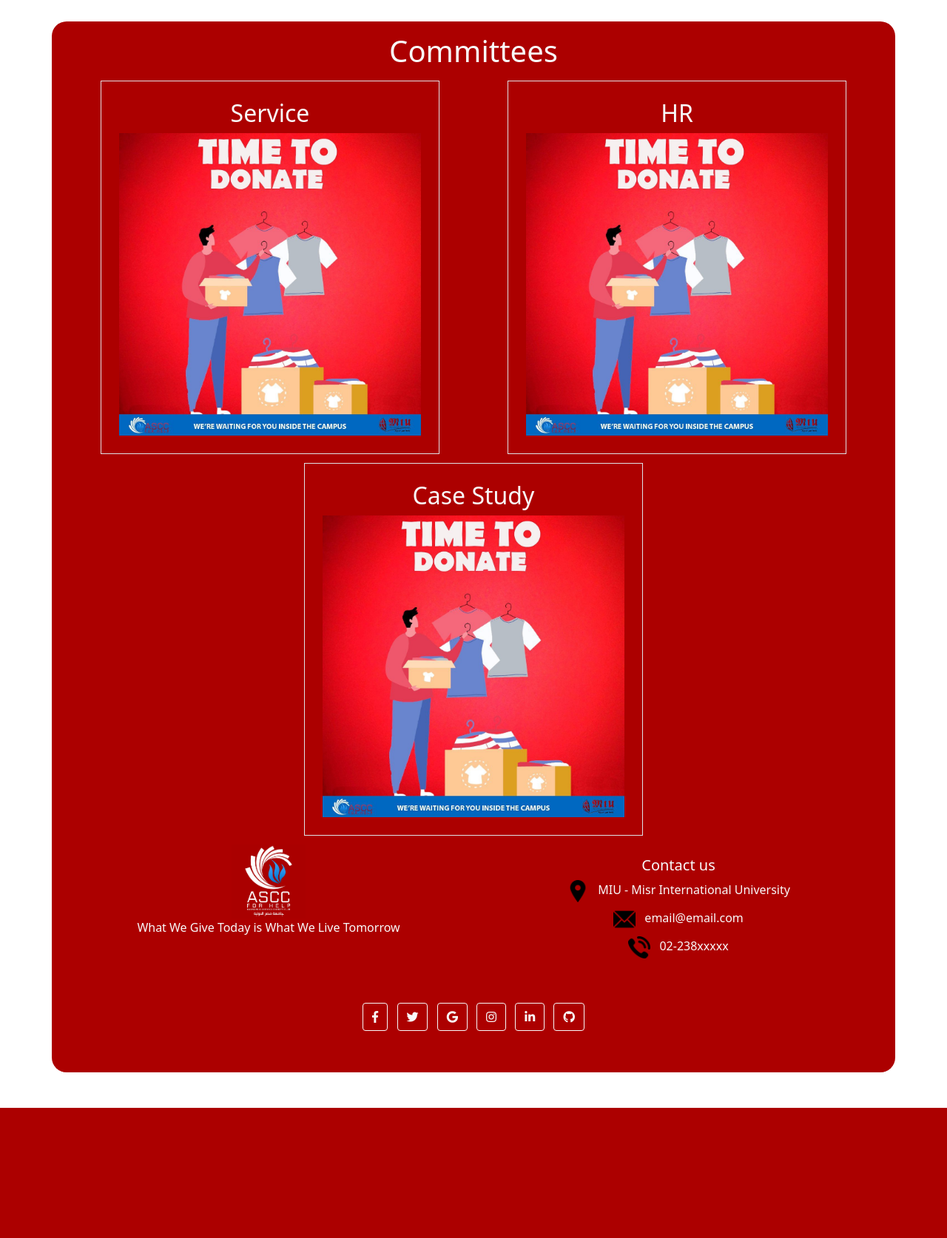
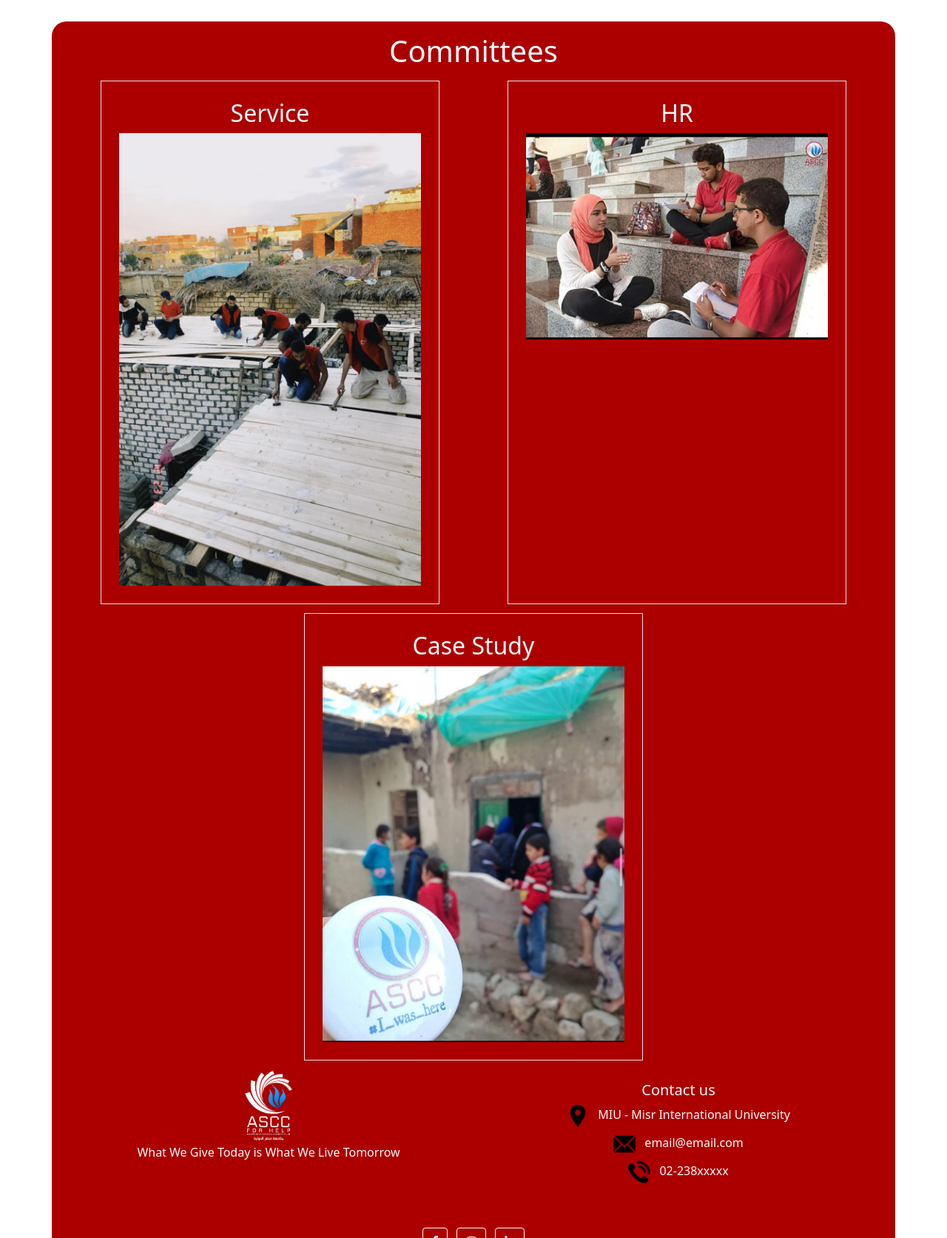
Before and after one commit to mourra950/Project-Agile-CSE233, a Django app: page /main in a window 1280 px wide. Shown: the part 99-1773 px from the top of the page at 74% size. Before the commit the page ends 1597 px from the top, so only its background shows below. Run offline with Django 4.2, Linux system fonts and the light colour scheme; data comes from the database, SQL or seed files in the repository; both versions use the stored data as it was after the commit; some libraries are stand-ins or nearby versions.

Commit message:
Added pictures for committees
Co-Authored-By: aya ahmad gamal <71007442+Aya-gamal2211@users.noreply.github.com>
Co-Authored-By: Shaimaa-moh <93445956+Shaimaa-moh@users.noreply.github.com>
Co-Authored-By: Omar Mohamed <64339763+mourra950@users.noreply.github.com>
Co-Authored-By: ranawalid <103863926+ranawalid@users.noreply.github.com>

```diff
--- a/Agile/Asec/Templates/Committee/main.html
+++ b/Agile/Asec/Templates/Committee/main.html
@@ -10,17 +10,17 @@
     {% for committee in committees%}
       {% if forloop.counter0|divisibleby:2 %}
         <div class="row justify-content-around m-1 h-auto" >
-          <a href="show_committee/{{committee.id}}" class="col-lg-5 border mt-2 p-4 text-light" style="text-decoration: none; color: black;">
+          <a href="show_committee/{{committee.id}}" class="col-lg-5 border mt-2 p-4 text-light" style="text-decoration: none;">
             <div >
               <h2>{{committee.name}}</h2>
-              <img class="w-100" src="{% static 'pictures/committee.jpg' %}" alt="">
+              <img class="w-100" src="{% static committee.photo %}" alt="">
             </div>
           </a>
       {%else%}
-          <a href="show_committee/{{committee.id}}" class="col-lg-5 border mt-2 p-4 text-light" style="text-decoration: none; color: black;">
+          <a href="show_committee/{{committee.id}}" class="col-lg-5 border mt-2 p-4 text-light" style="text-decoration: none;">
             <div >
               <h2>{{committee.name}}</h2>
-              <img class="w-100" src="{% static 'pictures/committee.jpg' %}" alt="">
+              <img class="w-100" src="{% static committee.photo %}" alt="">
             </div>
           </a>
 
--- a/Agile/Asec/Templates/General/about_us.html
+++ b/Agile/Asec/Templates/General/about_us.html
@@ -7,7 +7,6 @@
 
     <div class="container text-center fw-bold w-75">
         <h2>About us</h2>
-        Lorem ipsum dolor sit amet, consectetur adipisicing elit. Delectus et eius maiores mollitia, assumenda doloribus cum animi vel, laboriosam harum itaque dignissimos, tempora architecto alias nisi praesentium recusandae! Aliquam, quos.
-    </div>
+        This is our goal @ ASCC: Spreading Joy, making our Community better one step at a time and through that --> Developing ourselves along the way, Learning from other people, Seeing things you have never dreamed of seeing and feeling a sense of accomplishment when you know that you have made a difference in someone's life.    </div>
 </div>
 {% endblock %}
--- a/Agile/Asec/Templates/General/layout.html
+++ b/Agile/Asec/Templates/General/layout.html
@@ -107,33 +107,18 @@
 			<!-- Social Media -->
 			<div class="mb-4 text-center mt-5" id="contact-us">
 				<!-- Facebook -->
-				<a class="btn btn-outline-light btn-floating m-1" href="#!" role="button"
+				<a class="btn btn-outline-light btn-floating m-1" href="https://www.facebook.com/ASCCforHelp/?mibextid=LQQJ4d" role="button" target="_blank"
 				><i class="fab fa-facebook-f"></i
 				></a>
 
-				<!-- Twitter -->
-				<a class="btn btn-outline-light btn-floating m-1" href="#!" role="button"
-					><i class="fab fa-twitter"></i
-				></a>
-
-				<!-- Google -->
-				<a class="btn btn-outline-light btn-floating m-1" href="#!" role="button"
-					><i class="fab fa-google"></i
-				></a>
-
 				<!-- Instagram -->
-				<a class="btn btn-outline-light btn-floating m-1" href="#!" role="button"
+				<a class="btn btn-outline-light btn-floating m-1" href="https://instagram.com/asccforhelpmiu?igshid=MWI4MTIyMDE=" role="button" target="_blank"
 					><i class="fab fa-instagram"></i
 				></a>
 
 				<!-- Linkedin -->
-				<a class="btn btn-outline-light btn-floating m-1" href="#!" role="button"
+				<a class="btn btn-outline-light btn-floating m-1" href="https://www.linkedin.com/company/ascc-for-help-miu/" role="button" target="_blank"
 					><i class="fab fa-linkedin-in"></i
-				></a>
-
-				<!-- Github -->
-				<a class="btn btn-outline-light btn-floating m-1" href="#!" role="button"
-					><i class="fab fa-github"></i
 				></a>
 
 			</div>
```
Also changed, not shown: Agile/Asec/static/pictures/case_study.jpeg (added), Agile/Asec/static/pictures/charity.jpeg (added), Agile/Asec/static/pictures/hr.jpeg (added), Agile/Asec/static/pictures/service.jpeg (added), Agile/db.sqlite3.
